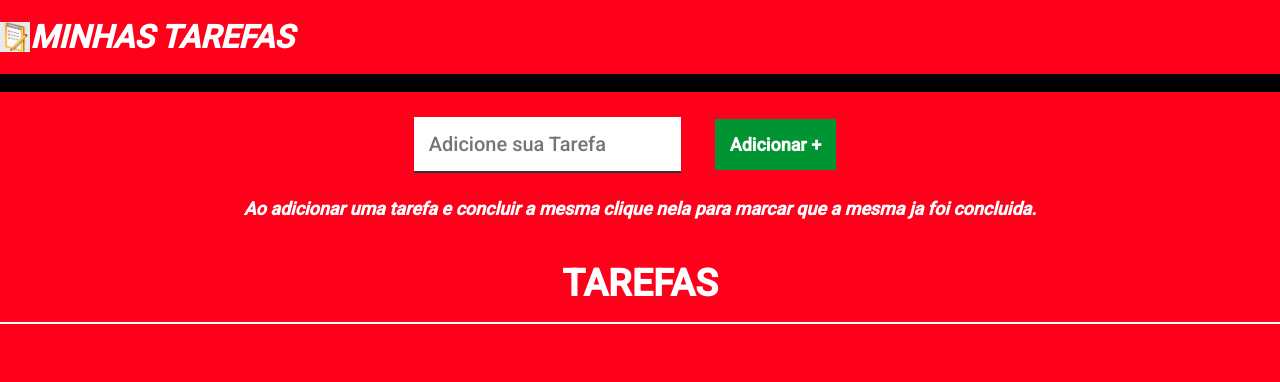
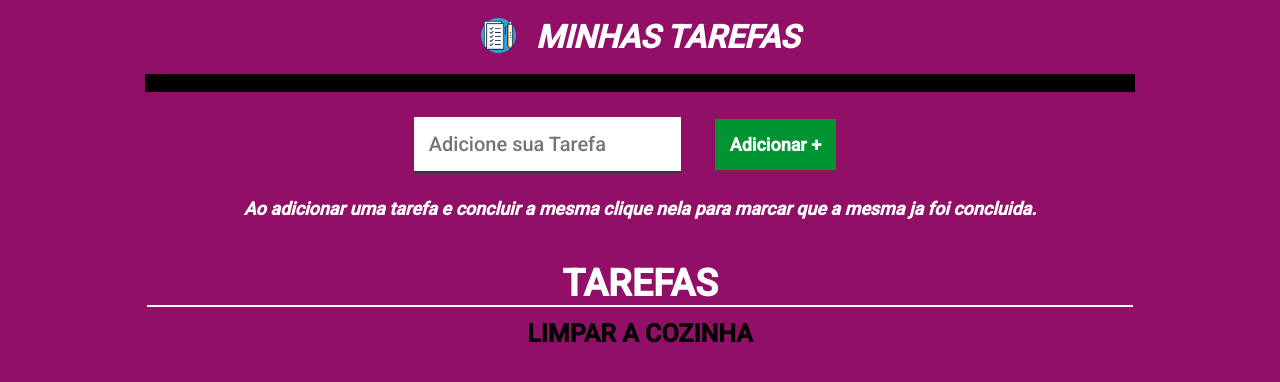
Before and after one commit to Josedev21/projeto-lista-de-tarefas, a plain HTML site: page index.html in a window 1280 px wide. Drawn offline with nearby package versions, Linux system fonts and the light colour scheme.

Commit message:
trabalhando Js

```diff
--- a/index.html
+++ b/index.html
@@ -10,12 +10,13 @@
 <link href="https://fonts.googleapis.com/css2?family=Roboto:wght@500&display=swap" rel="stylesheet">
 </head>
 <body>
+    <div class="container">
         <header>
-        <img src="./OIP.jpeg" alt="imagem tarefa"/>
+            <img src="./imagem.tarefa/R.png" alt="imagem tarefa"/>
             <h1>Minhas Tarefas</h1>
         </header>
         <form>
-        <input type="text" required placeholder="Adicione sua Tarefa"/>
+            <input type="text" required id="adiciona-tarefa" placeholder="Adicione sua Tarefa"/>
             <button type="submit">Adicionar +</button>
 
         </form>
@@ -28,7 +29,18 @@
                     </th>
                 </tr>
             </thead>
+            <tbody>
+                <tr>
+                    <td>
+                        Limpar a cozinha
+                    </td>
+                </tr>
+            </tbody>
         </table>
+    </div>
+    <script src="https://code.jquery.com/jquery-3.7.0.min.js"></script>
+    <script src="./main.js"></script>
+
 
 </body>
 </html>
--- a/main.css
+++ b/main.css
@@ -7,22 +7,31 @@
 
 header {
     display: flex;
-    align-items: center;
-    background-color: #Fe001a;
+    justify-content: center;
+    background-color: #920f68;
     color: #fff;
     padding: 18px 0;
     text-transform: uppercase;
     font-style: italic;
     border-bottom: 18px solid #000;
 
+
+}
+
+.container {
+    max-width: 990px;
+    width: 100%;
+    margin: 0 auto;
+
 }
 
 header img {
-    height: 30px;
+    height: 35px;
+    margin-right: 20px;
 }
 
 body {
-    background-color: #Fe001a;
+    background-color: #920f68;
     color: #fff;
 }
 
@@ -58,10 +67,19 @@ p {
     font-style: italic;
 }
 
+table h2{
+    border-bottom: 2px solid #fff;
+}
+
+table td {
+    text-align: center;
+    padding: 10px;
+    color: #000;
+}
+
 table {
     width: 100%;
     margin-top: 25px;
-    border-bottom: 2px solid #fff;
     padding: 15px 0;
     font-size: 25px;
     font-weight: bold;
--- /dev/null
+++ b/main.js
@@ -0,0 +1,14 @@
+$(document).ready(function() {
+
+    $('form').on('submit', function(e) {
+        e.preventDefault();
+
+        const Tarefa = $('#adiciona-tarefa').val();
+        const adicionaTarefa = $('<li style="display: none"></li>');
+
+        $(`<td>${Tarefa} </td>`).appendTo(adicionaTarefa);
+
+        $(adicionaTarefa).appendTo('td');
+
+    })
+})
```
Also changed, not shown: OIP.jpeg (deleted), imagem.tarefa/R.png (added). Lines whose indentation alone changed are shown as unchanged.
